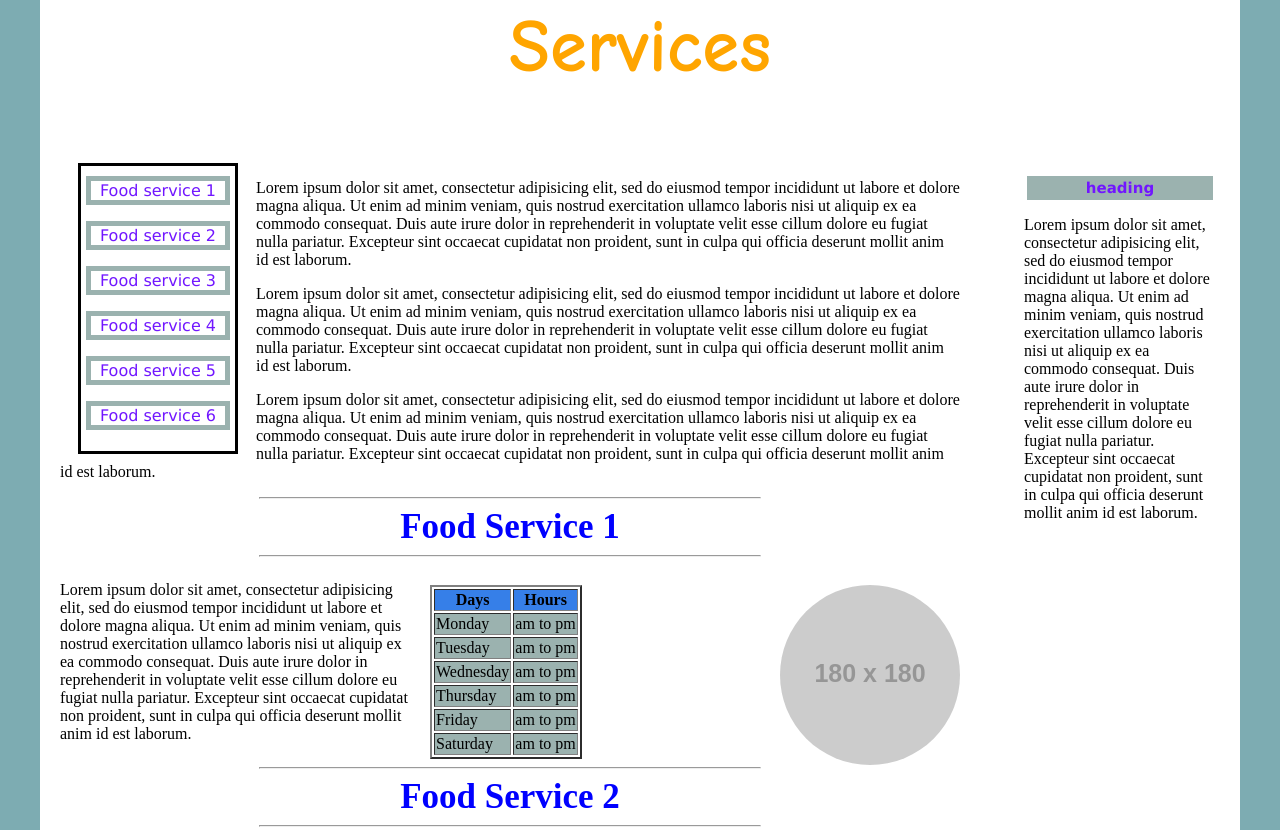
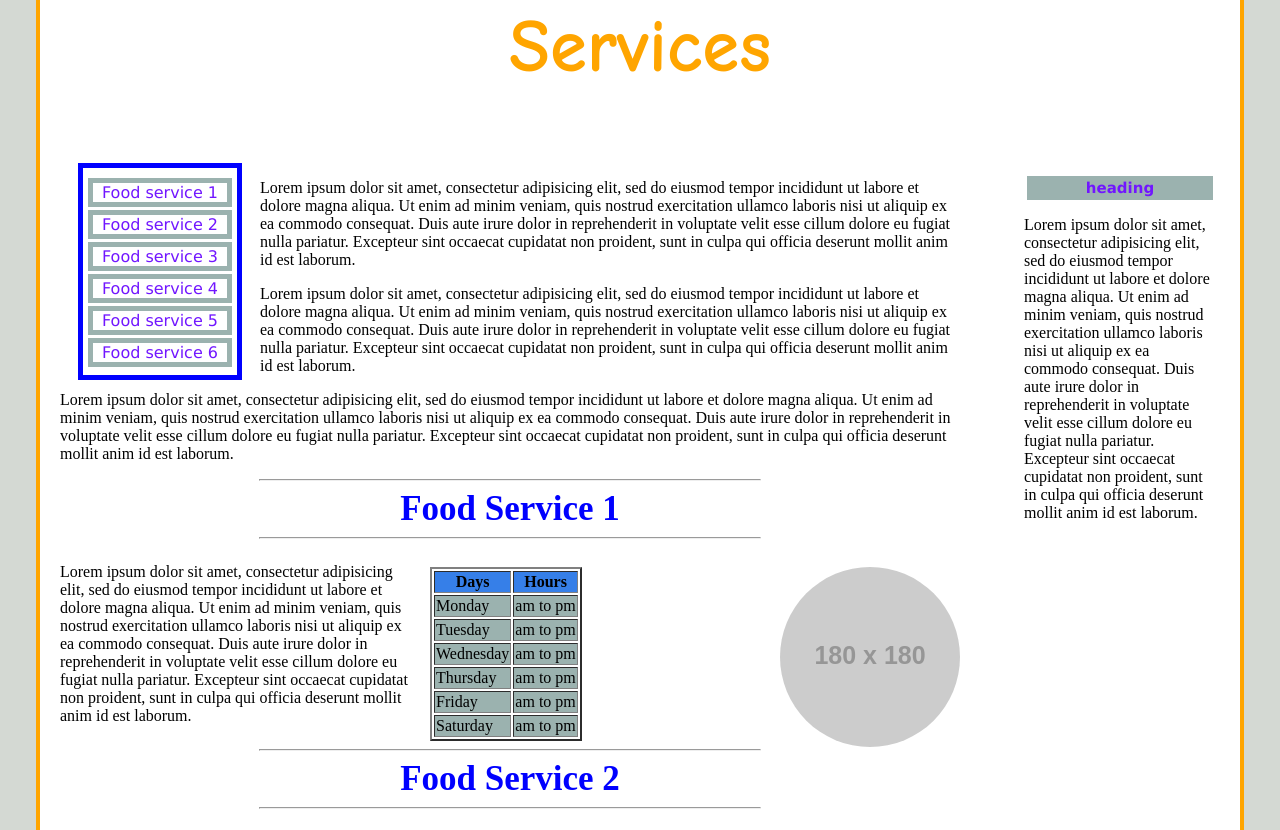
Before and after one commit to paulrajah/focus, a plain HTML site: page index.htm in a window 1280 px wide. Shown: the part 819-1649 px from the top of the page. Drawn offline with nearby package versions, Linux system fonts and the light colour scheme; placeholder pictures from the web are drawn by us.

Commit message:
We are changing the stylesheets

```diff
--- a/css/style.css
+++ b/css/style.css
@@ -8,14 +8,18 @@ color:
 
 
 html,body {
-   background-color: #7DACB2;
+   background-color: #D4D9D3;
 }
 
 
 #wrapper{
 		margin:0 auto;
 		width:1200px;
-   background-color: #fff
+   background-color: #fff;
+   border-left:4px solid;
+    border-right:4px solid;
+    border-left-color:orange;
+    border-right-color:orange;
 
 
 
@@ -25,6 +29,7 @@ header{
 		padding:20px;
 		background:#ccc;
 		text-shadow: 5px 5px 5px blue;
+
 
 }
 /*the food services */
@@ -109,6 +114,7 @@ header{
 			margin:0 2%;
 			display:inline;
 
+
 }
 #sectionnav ul{
 			margin:0;
@@ -117,19 +123,17 @@ header{
 }
 
 #sectionnav ul li{
-			margin: 0 0 1em;
+			margin: 0 0 3px;
 			padding: 0;
 			list-style-type: none;
-      border:1px solid #9bb2af;
+
+
+
 }
 #sectionnav ul li:hover{
       background-color:orange;
+      color:#AAADA9;
 
-
-}
-
-#sectionnav ul li a:hover{
-  color:blue;
 }
 
 
@@ -288,7 +292,7 @@ footer a:hover{
     }
 
     #sectionnav {
-        border:3px solid black;
+        border:5px solid blue;
         padding:5px;
         text-align: center;
         list-style-type: none;
@@ -309,6 +313,10 @@ footer a:hover{
       color:#7116FF;
     }
 
+    #sectionnav ul li:hover{
+      background-color:orange;
+      color:white;
+}
 
     #section {
         clear:left;
@@ -317,6 +325,7 @@ footer a:hover{
         padding:20px;
         padding-bottom: 20px;
         padding-top: 10px;
+
 
 
 
--- a/index.htm
+++ b/index.htm
@@ -513,7 +513,8 @@
 	<div class="paragraph">
 	<p>FOCUS was established in 1967 at the height of President Lyndon Johnson's War on Poverty campaign. With a $30,000 government grant, a tenacious founder, Dr. Jose Rosario, and a staff of three, the organization began its work sponsoring educational and developmental programs to improve quality-of-life and promote self-sufficiency within Newark's indigent community. FOCUS' human and financial resources have continually strengthened over the past 45 years, enabling FOCUS to offer a greater variety of services and to help an increasing number of clients.</p></div>
 	<div id="about">
-	<img src="img/oldbuilding.jpg" width="260px" height="220px" >
+
+	<img class="roundImg" src="img/oldbuilding.jpg" width="260px" height="220px" >
 
 	</div>
 
```
